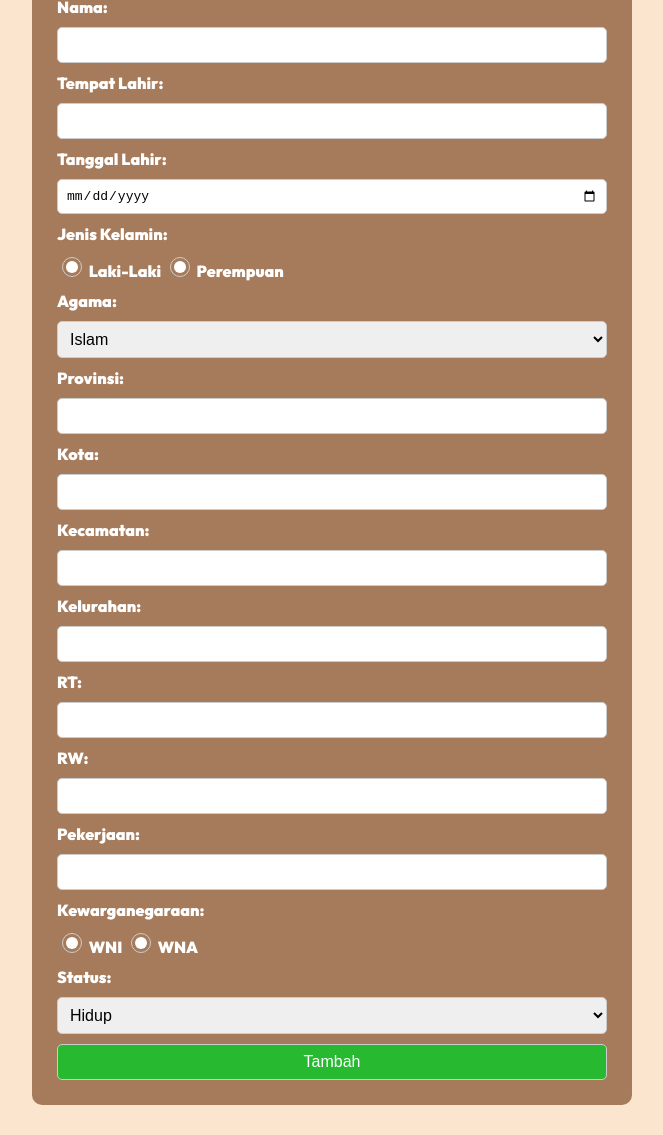
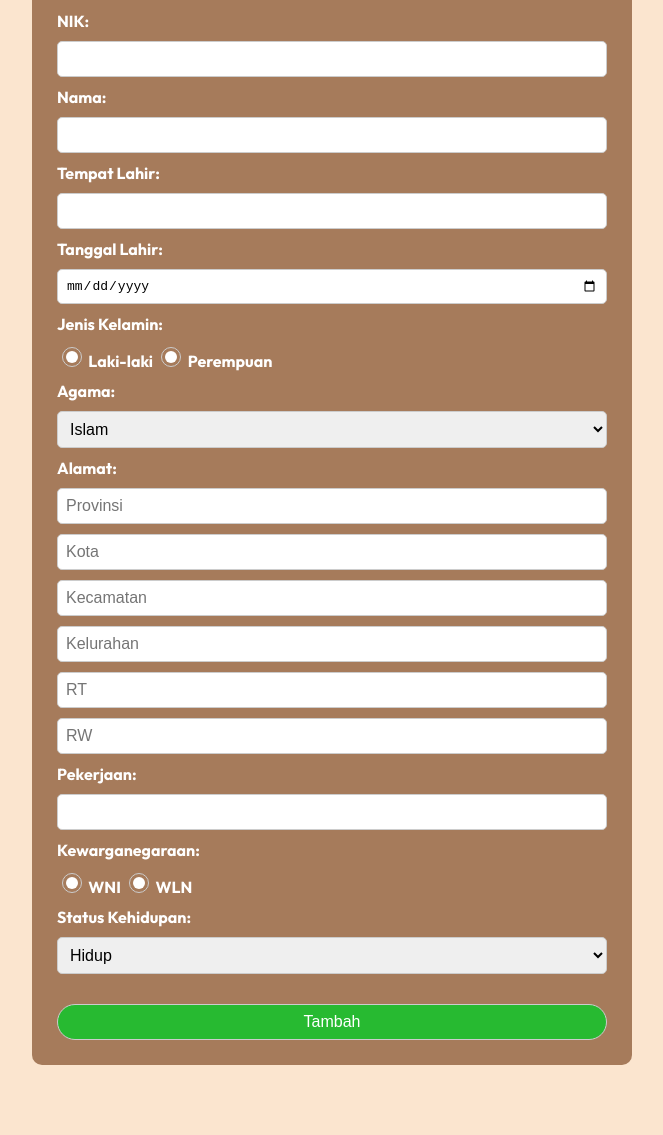
Before and after one commit to lisemaki7/inputdatapenduduk, a plain HTML site: page index.html in a window 1280 px wide. Shown: the part 240-1375 px from the top of the page, without its empty margins (308-971 px from the left). After the commit the page ends 1335 px from the top, so only its background shows below. Drawn offline with Linux system fonts and the light colour scheme.

Commit message:
Update index.html

```diff
--- a/index.html
+++ b/index.html
@@ -5,7 +5,9 @@
     <meta name="viewport" content="width=device-width, initial-scale=1.0">
     <title>Data Penduduk</title>
     <link rel="stylesheet" href="style.css">
-    <link href="https://fonts.googleapis.com/css2?family=Lobster&family=Outfit:wght@100;900&display=swap" rel="stylesheet">
+    <link rel="preconnect" href="https://fonts.googleapis.com">
+    <link rel="preconnect" href="https://fonts.gstatic.com" crossorigin>
+    <link href="https://fonts.googleapis.com/css2?family=Lobster&family=Outfit:wght@100..900&display=swap" rel="stylesheet">
 </head>
 <body>
     <div class="navigation">
@@ -14,23 +16,28 @@
     </div>
 
     <div id="inputPage" class="page">
-        <h1>Input Data Penduduk</h1>
+        <h1 style="font-size: 60px; color: #6F4E37;">Input Data Penduduk</h1>
         <form id="pendudukForm">
             <label for="nik">NIK:</label>
             <input type="text" id="nik" name="nik" maxlength="16" pattern="\d{16}" required>
+
             <label for="name">Nama:</label>
             <input type="text" id="name" name="name" required>
+
             <label for="birthPlace">Tempat Lahir:</label>
             <input type="text" id="birthPlace" name="birthPlace" required>
+
             <label for="birthDate">Tanggal Lahir:</label>
             <input type="date" id="birthDate" name="birthDate" required>
+
             <label>Jenis Kelamin:</label>
             <div class="radio-group">
-                <input type="radio" id="male" name="gender" value="Laki-Laki" required>
-                <label for="male">Laki-Laki</label>
+                <input type="radio" id="male" name="gender" value="Laki-laki" required>
+                <label for="male">Laki-laki</label>
                 <input type="radio" id="female" name="gender" value="Perempuan" required>
                 <label for="female">Perempuan</label>
             </div>
+
             <label for="religion">Agama:</label>
             <select id="religion" name="religion" required>
                 <option value="Islam">Islam</option>
@@ -40,42 +47,44 @@
                 <option value="Buddha">Buddha</option>
                 <option value="Konghucu">Konghucu</option>
             </select>
-            <label for="province">Provinsi:</label>
-            <input type="text" id="province" name="province" required>
-            <label for="city">Kota:</label>
-            <input type="text" id="city" name="city" required>
-            <label for="district">Kecamatan:</label>
-            <input type="text" id="district" name="district" required>
-            <label for="subdistrict">Kelurahan:</label>
-            <input type="text" id="subdistrict" name="subdistrict" required>
-            <label for="rt">RT:</label>
-            <input type="text" id="rt" name="rt" required>
-            <label for="rw">RW:</label>
-            <input type="text" id="rw" name="rw" required>
+
+            <label for="address">Alamat:</label>
+            <input type="text" id="province" name="province" placeholder="Provinsi" required>
+            <input type="text" id="city" name="city" placeholder="Kota" required>
+            <input type="text" id="district" name="district" placeholder="Kecamatan" required>
+            <input type="text" id="subdistrict" name="subdistrict" placeholder="Kelurahan" required>
+            <input type="text" id="rt" name="rt" placeholder="RT" required>
+            <input type="text" id="rw" name="rw" placeholder="RW" required>
+
             <label for="occupation">Pekerjaan:</label>
             <input type="text" id="occupation" name="occupation" required>
+
             <label>Kewarganegaraan:</label>
             <div class="radio-group">
                 <input type="radio" id="wni" name="nationality" value="WNI" required>
                 <label for="wni">WNI</label>
-                <input type="radio" id="wna" name="nationality" value="WNA" required>
-                <label for="wna">WNA</label>
+                <input type="radio" id="wln" name="nationality" value="WLN" required>
+                <label for="wln">WLN</label>
             </div>
-            <label for="status">Status:</label>
+
+            <label for="status">Status Kehidupan:</label>
             <select id="status" name="status" required>
                 <option value="Hidup">Hidup</option>
                 <option value="Mati">Mati</option>
             </select>
-            <button type="submit">Tambah</button>
+
+            <button type="submit" style="margin-top: 20px; border-radius: 20px;">Tambah</button>
         </form>
-        <div id="notification" class="notification" style="display:none;">Data berhasil ditambahkan!</div>
+        <div id="notification" class="notification" style="display:none;">
+            Data berhasil ditambahkan!
+        </div>
     </div>
 
     <div id="listPage" class="page" style="display:none;">
-        <h1>Daftar Data Penduduk</h1>
+        <h1 style="color: #6F4E37; font-size: 60px;">Daftar Data Penduduk</h1>
         <table id="pendudukTable">
             <thead>
-                <tr>
+                <tr style="font-size: 20px;">
                     <th>NIK</th>
                     <th>Nama</th>
                     <th>Tempat Lahir</th>
@@ -86,14 +95,18 @@
                     <th>Pekerjaan</th>
                     <th>Kewarganegaraan</th>
                     <th>Status</th>
-                    <th>Aksi</th>
+                    <th>Aksi</th> <!-- Kolom untuk tombol hapus -->
                 </tr>
             </thead>
-            <tbody></tbody>
+            <tbody style="font-size: 17px; color: #6F4E37;">
+            </tbody>
         </table>
-        <div id="deleteNotification" class="notification" style="display:none;">Data berhasil dihapus!</div>
+        <div id="deleteNotification" class="notification" style="display:none;">
+            Data berhasil dihapus!!
+        </div>
     </div>
 
+    <script src="initData.js"></script>
     <script src="app.js"></script>
 </body>
 </html>
```
